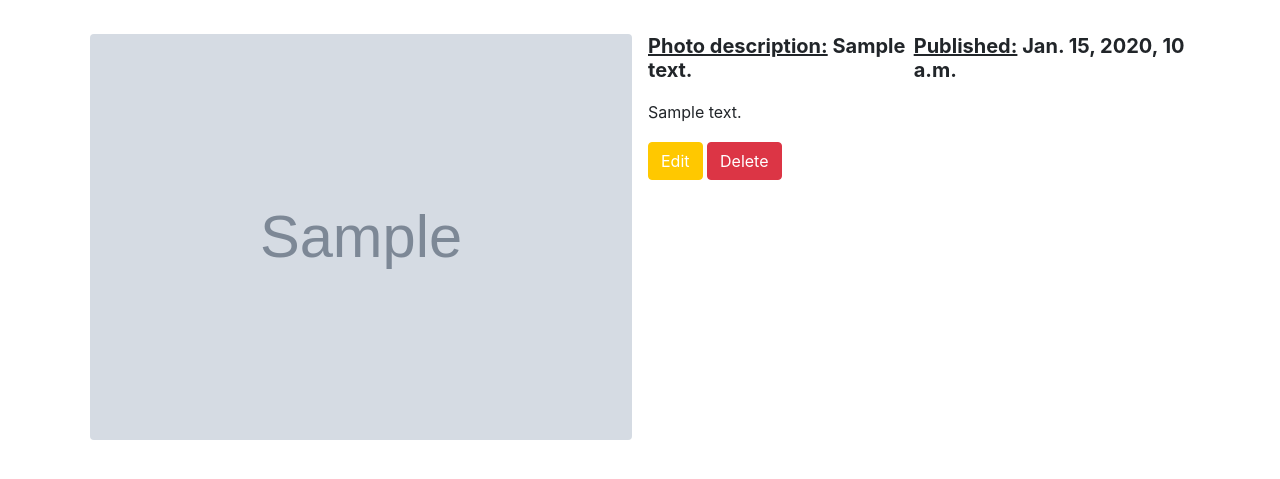
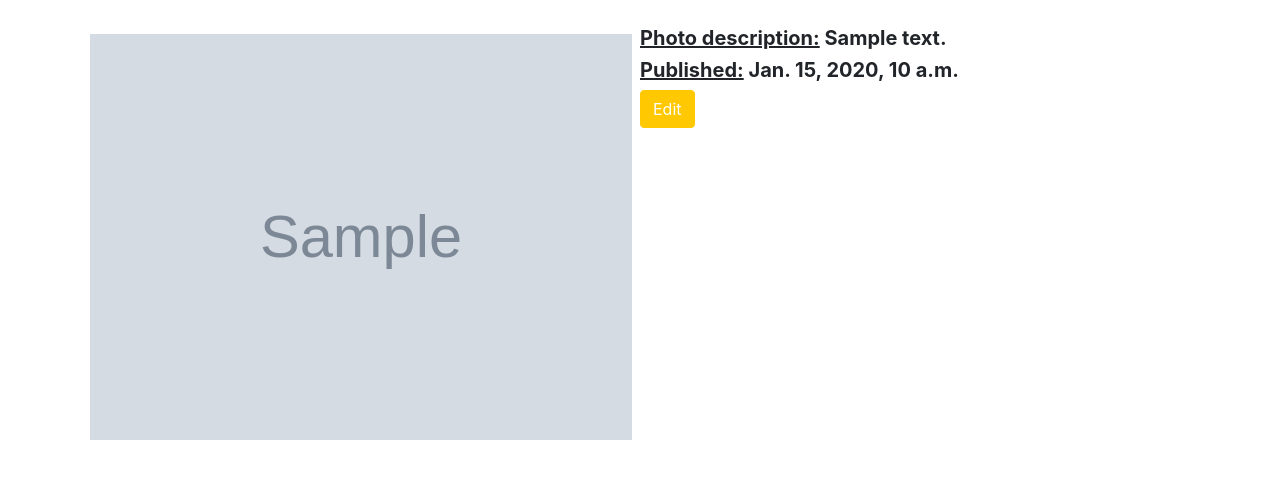
Before and after one commit to bonev123/movies-app-django, a Django app: page /photo/details/1/ in a window 1280 px wide. Shown: the part 56-535 px from the top of the page. Run offline with Django 4.2, Linux system fonts and the light colour scheme; a user stored in the database is signed in; tables that the repository leaves empty hold one stand-in row (values such as "Sample post"); grey boxes marked "Sample" are stand-in pictures; some libraries are stand-ins or nearby versions.

Commit message:
updated photo details view

```diff
--- a/movieExamDef/main/models.py
+++ b/movieExamDef/main/models.py
@@ -53,11 +53,8 @@ class Movie(models.Model):
 
 
 class MoviePhoto(models.Model):
-    photo = models.ImageField(
-        validators=(
-            # validate_file_max_size_in_mb(5),
-        )
-    )
+    photo = models.ImageField()
+
     description = models.TextField(
         null=True,
         blank=True,
--- a/movieExamDef/main/validators.py
+++ b/movieExamDef/main/validators.py
@@ -3,5 +3,5 @@ from django.core.exceptions import ValidationError
 
 def validate_desired_chars(value):
     for char in value:
-        if not char.isdigit() and not char.isalpha() and not char == '_':
+        if not (char.isdigit() or char.isalpha() or char == '_'):
             raise ValidationError("Ensure this value contains only letters, numbers, and underscore.")
--- a/movieExamDef/main/views/moviePhotos.py
+++ b/movieExamDef/main/views/moviePhotos.py
@@ -3,12 +3,12 @@ from django.shortcuts import render, redirect
 from django.urls import reverse_lazy
 from django.views import generic as views
 
-from movieExamDef.main.models import MoviePhoto
+from movieExamDef.main.models import MoviePhoto, Movie
 
 
 class MoviePhotoDetailsView(auth_mixin.LoginRequiredMixin, views.DetailView):
     model = MoviePhoto
-    template_name = 'main/photo_details.html'
+    template_name = 'main/photo_details-test.html'
     context_object_name = 'movie_photo'
 
     def get_queryset(self):
--- a/templates/main/photo_details.html
+++ b/templates/main/photo_details-test.html
@@ -3,20 +3,15 @@
     <div class="d-flex">
         <div class="d-inline p-2 w-50">
             <img src="{{ movie_photo.photo.url }}"
-                 class="w-100 rounded mx-auto d-block" alt="{{ movie_photo.description }}"/>
+                 class="w-100" alt="{{ movie_photo.description }}"/>
         </div>
-        <div class="d-inline p-2 w-50">
-
-            <div class="d-flex justify-content-around">
+        <div>
+            <div>
                 <h5><u>Photo description:</u> {{ movie_photo.description }}</h5>
                 <h5><u>Published:</u> {{ movie_photo.publication_date }}</h5>
             </div>
-
-            <p class="mt-2">{{ movie_photo.description }}</p>
             {% if is_owner %}
                 <a href="{% url 'edit movie photo' movie_photo.pk %}" class="btn btn-primary">Edit</a>
-
-                <a href="{% url 'delete movie' movie_photo.pk %}" class="btn btn-danger">Delete</a>
             {% endif %}
         </div>
     </div>
```
Also changed, not shown: movieExamDef/common/validators.py (+0 -11 lines).
